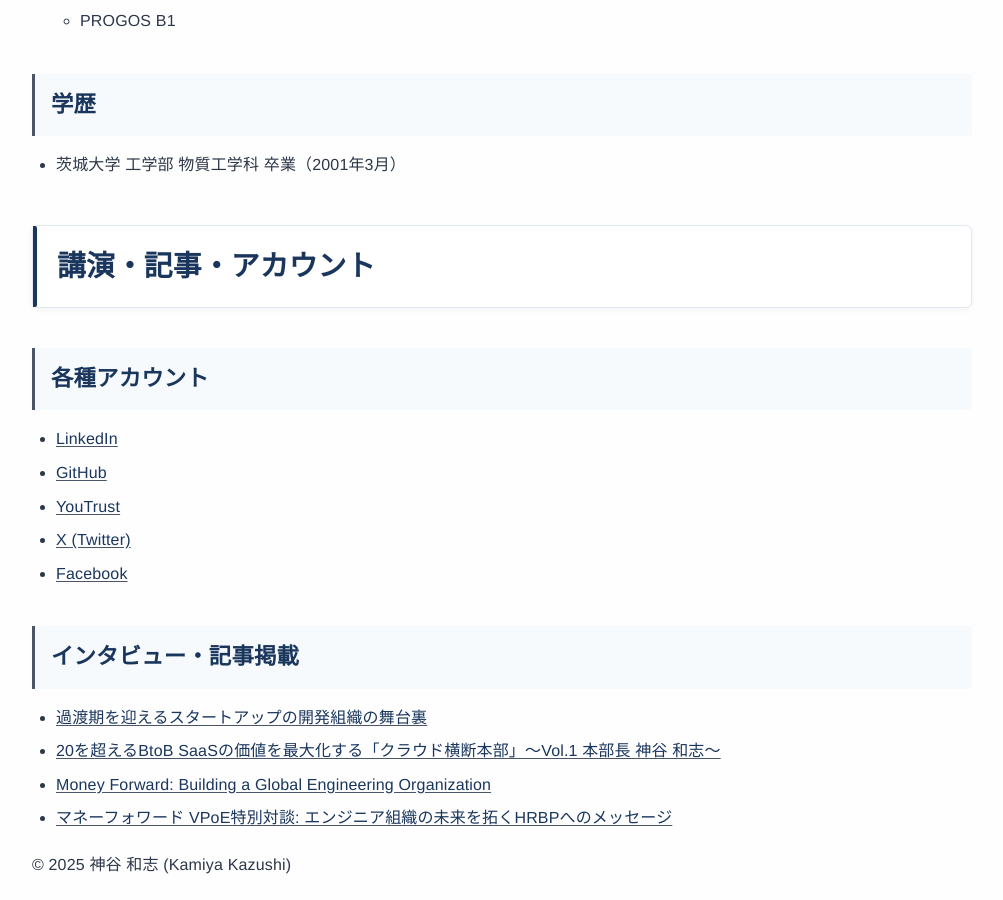
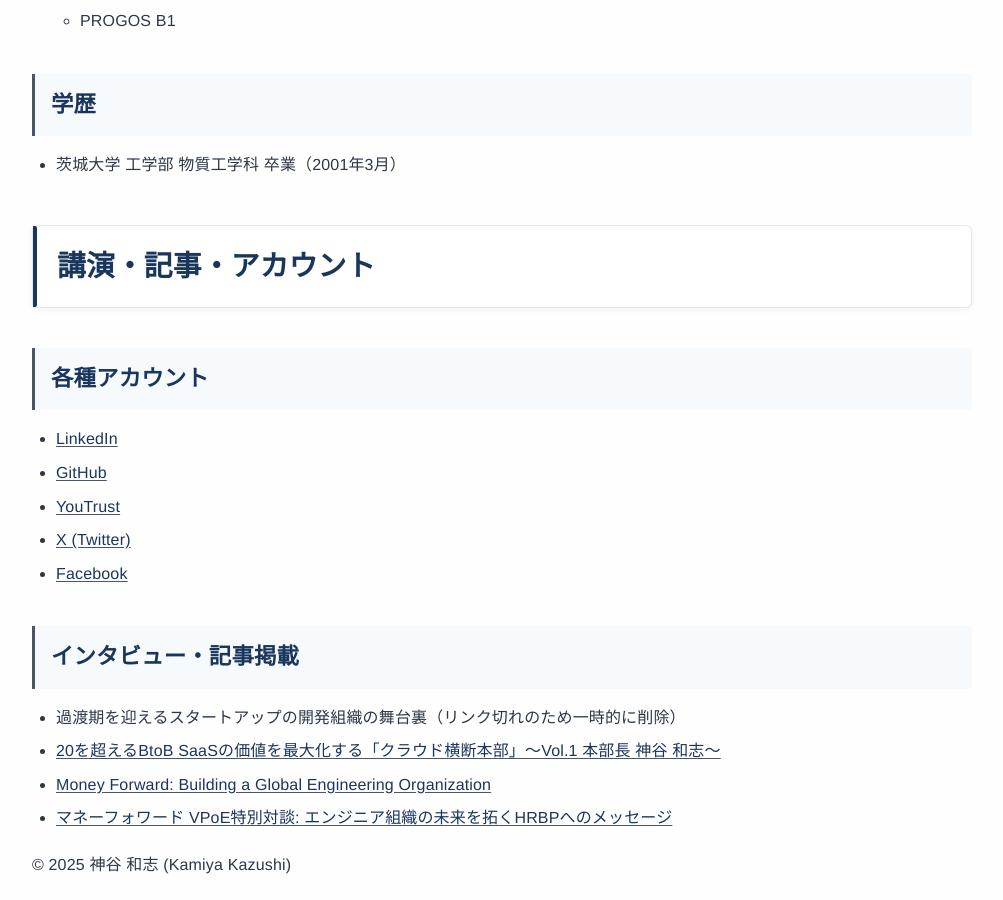
Before and after one commit to Rusty-Alucard/resume, a Jekyll site: the page built from docs/index.md, in a window 1280 px wide and 900 px high, scrolled down 9008 px. Shown: the whole window, without its empty margins (138-1141 px from the left). Built offline with Jekyll 4.4.1, drawn with Linux system fonts in a browser that asks for light colours; our own code applies the rules of GitHub Pages for plain Markdown files.

Commit message:
fix: 切れているリンクを修正 (#18)
* fix: 履歴書ファイル名をrirekisyoに修正してリンク切れを解消

- docs/rirekisho.md → docs/rirekisyo.md にリネーム
- ナビゲーションリンクを /rirekisyo に修正
- GitHub Pagesの正しいURL構造に対応
- 正しいURL: https://rusty-alucard.github.io/resume/rirekisyo

* fix: 切れているリンクを修正

- インタビュー記事のリンク切れを修正（一時的にリンクを削除）
- 履歴書のリンクは正しく設定済み（GitHub Pagesのデプロイ待ち）

```diff
--- a/docs/index.md
+++ b/docs/index.md
@@ -305,7 +305,7 @@ VPoEとして、グローバルな採用戦略の策定・実行、新卒・中
 
 ### インタビュー・記事掲載
 
-- [過渡期を迎えるスタートアップの開発組織の舞台裏](https://note.com/contracts/n/n93cf2ee8d4ca)
+- 過渡期を迎えるスタートアップの開発組織の舞台裏（リンク切れのため一時的に削除）
 - [20を超えるBtoB SaaSの価値を最大化する「クラウド横断本部」～Vol.1 本部長 神谷 和志～](https://note.com/recruit_mfbc/n/nee836bec975d)
 - [Money Forward: Building a Global Engineering Organization](https://www.tokyodev.com/ja/articles/moneyforward)
 - [マネーフォワード VPoE特別対談: エンジニア組織の未来を拓くHRBPへのメッセージ](https://note.com/recruit_mfbc/n/n06cc20a3523a)
```
